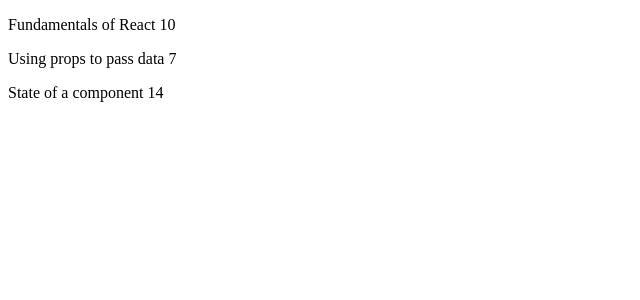
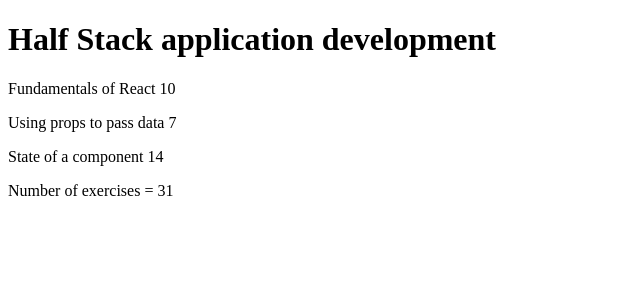
Before and after one commit to JSaimonDev/fullstack-open-bootcamp, a React (Create React App) app in the folder part1/courseinfo/: page / in a window 1280 px wide. Shown: the top 300 px of the page, without its empty margins (0-640 px from the left). Built offline with nearby package versions, Linux system fonts and the light colour scheme.

Commit message:
Exercise 1.4 updated

```diff
--- a/part1/courseinfo/src/App.js
+++ b/part1/courseinfo/src/App.js
@@ -1,7 +1,7 @@
 const Header = (props) => {
   return (
     <div>
-      <h1>{props.title}</h1>
+      <h1>{props.course}</h1>
     </div>
   );
 };
@@ -9,9 +9,9 @@
 const Content = (props) => {
   return (
     <div>
-      <p>
-        {props.part} {props.exercise}
-      </p>
+      <Part part={props.parts[0].name} exercises={props.parts[0].exercises} />
+      <Part part={props.parts[1].name} exercises={props.parts[1].exercises} />
+      <Part part={props.parts[2].name} exercises={props.parts[2].exercises} />
     </div>
   );
 };
@@ -19,7 +19,12 @@
 const Total = (props) => {
   return (
     <div>
-      <p>Number of exercises {props.exercise}</p>
+      <p>
+        Number of exercises ={" "}
+        {props.parts[0].exercises +
+          props.parts[1].exercises +
+          props.parts[2].exercises}
+      </p>
     </div>
   );
 };
@@ -35,19 +40,7 @@
 };
 
 const App = () => {
-  // const course = "Half Stack application development";
-  // const part1 = {
-  //   name: "Fundamentals of React",
-  //   exercises: 10,
-  // };
-  // const part2 = {
-  //   name: "Using props to pass data",
-  //   exercises: 7,
-  // };
-  // const part3 = {
-  //   name: "State of a component",
-  //   exercises: 14,
-  // };
+  const course = "Half Stack application development";
 
   const parts = [
     {
@@ -66,9 +59,9 @@
 
   return (
     <div>
-      <Part part={parts[0].name} exercises={parts[0].exercises} />
-      <Part part={parts[1].name} exercises={parts[1].exercises} />
-      <Part part={parts[2].name} exercises={parts[2].exercises} />
+      <Header course={course} />
+      <Content parts={parts} />
+      <Total parts={parts} />
     </div>
   );
 };
```
